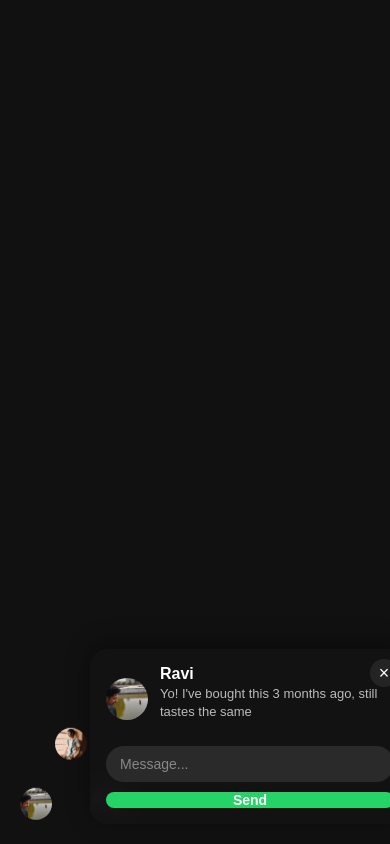
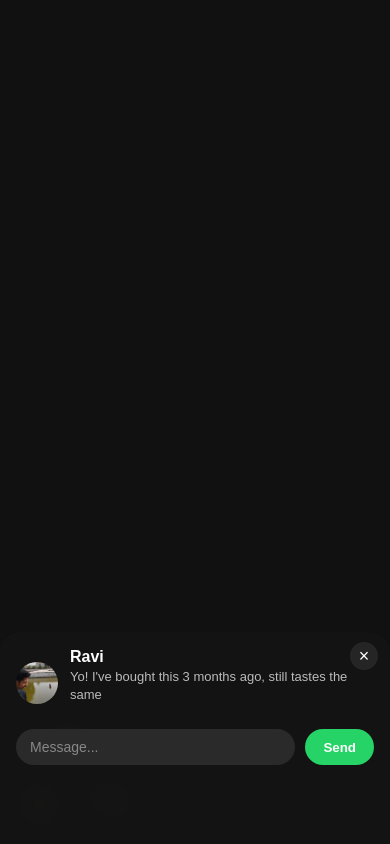
Before and after one commit to Vls-Amit/vls-amit.github.io, a plain HTML site: page index.html in a window 390 px wide. Both pictures are taken after a click on the element 36 px from the left and 804 px from the top of the page. Drawn offline with Linux system fonts and the light colour scheme.

Commit message:
Mobile view updated

```diff
--- a/style.css
+++ b/style.css
@@ -79,56 +79,11 @@ body {
   100% { transform: translateY(0); }
 }
 
-
 /* =========================
    MOBILE
 ========================= */
 
 @media (max-width: 768px) {
-
-  .popup {
-    left: 70px;
-    bottom: 15px;
-
-    width: 150px;
-    max-width: 200px;
-  }
-
-  .popup-content {
-    padding: 12px;
-  }
-
-  .popup-user img {
-    width: 36px;
-    height: 36px;
-  }
-
-  .popup-text h3 {
-    font-size: 14px;
-  }
-
-  .message-bar{
-    flex-direction: column;
-  }
-
-  #popupMsg {
-    font-size: 11px;
-    line-height: 1.3;
-  }
-
-  #msgInput {
-    padding: 8px 12px;
-    font-size: 12px;
-  }
-
-  #sendBtn {
-    width: 100%;
-    padding: 12px;
-    background: green;
-    border-radius: 12px;
-    font-size: 14px;
-  }
-
   .bubble-container {
     width: 100px;
     height: 90px;
@@ -138,8 +93,8 @@ body {
     width: 32px;
     height: 32px;
   }
+
 }
-
 /* =========================
    POPUP WRAPPER
    FIX: pointer-events none when hidden,
@@ -149,55 +104,31 @@ body {
 
 .popup {
   position: fixed;
+  left: 0;
+  right: 0;
+  bottom: -100%;
+  width: 100%;
+  z-index: 2147483647;
+  opacity: 1;
+  pointer-events: none;
+  transition: bottom 0.3s ease;
+}
 
-  left: 90px;
-  bottom: 20px; /* FIX: stays at 90px, doesn't move to 0 on show */
+.popup.show {
+  bottom: 0;
 
-  right: auto;
-
-  width: 320px;
-  max-width: calc(100vw - 40px);
-
-  z-index: 2147483647;
-
-  opacity: 0;
-  pointer-events: none; /* FIX: invisible popup doesn't eat clicks */
-
-  transition:
-    opacity 0.25s ease,
-    transform 0.25s ease;
-
-  transform: translateY(10px);
+  pointer-events: auto;
 }
 
 
-/* =========================
-   SHOW POPUP
-   FIX: opacity: 1 was missing — popup was
-   sliding in but staying invisible.
-   FIX: pointer-events restored when visible.
-========================= */
-
-.popup.show {
-  opacity: 1;                /* FIX: was missing entirely */
-  transform: translateY(0);
-  pointer-events: auto;       /* FIX: restore clicks when visible */
-}
-
-
-/* =========================
-   POPUP CONTENT
-========================= */
-
 .popup-content {
-  background: rgba(20, 20, 20, 0.95);
+  background: rgba(20,20,20,0.98);
   backdrop-filter: blur(10px);
-  border-radius: 18px;
+  border-radius: 20px 20px 0 0;
   padding: 16px;
   color: white;
-  box-shadow: 0 -5px 25px rgba(0, 0, 0, 0.4);
+  min-height: 180px;
 }
-
 
 /* =========================
    DRAG HANDLE
```
